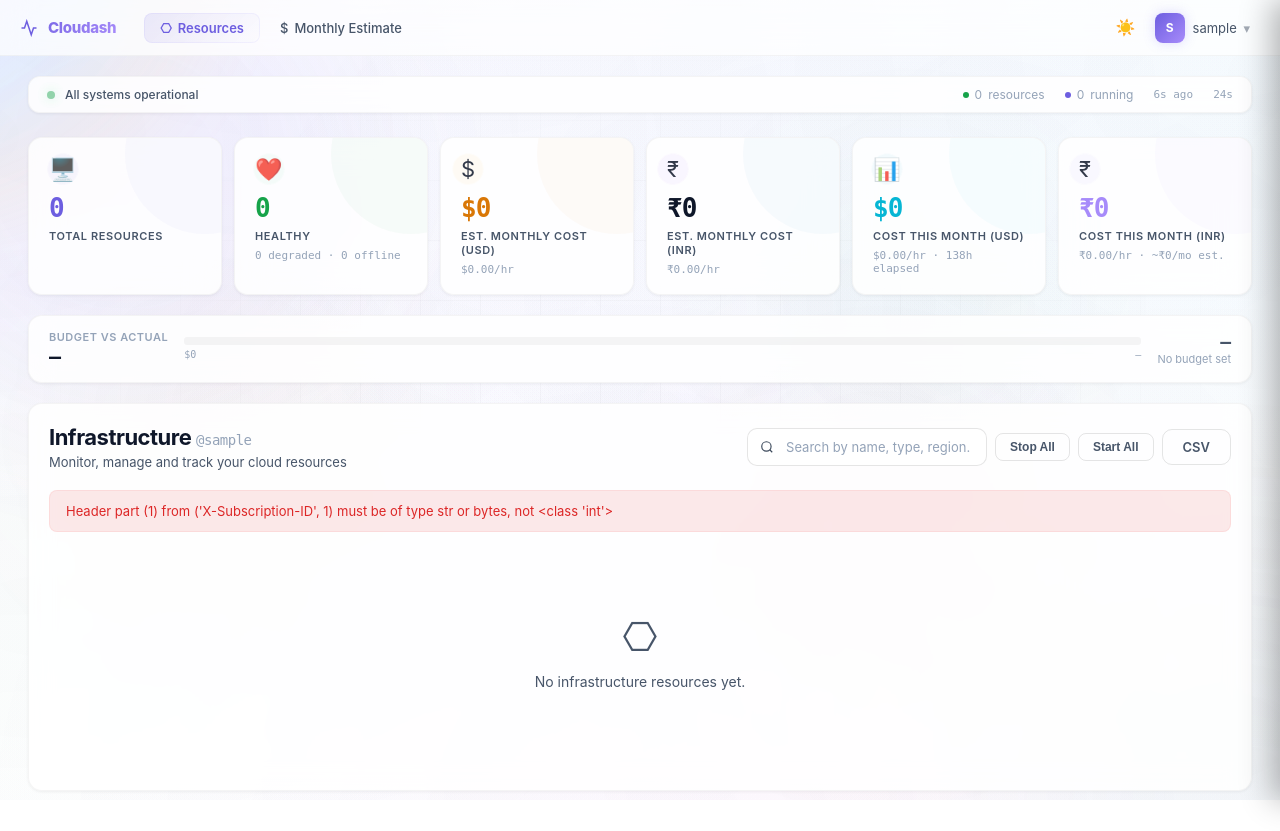
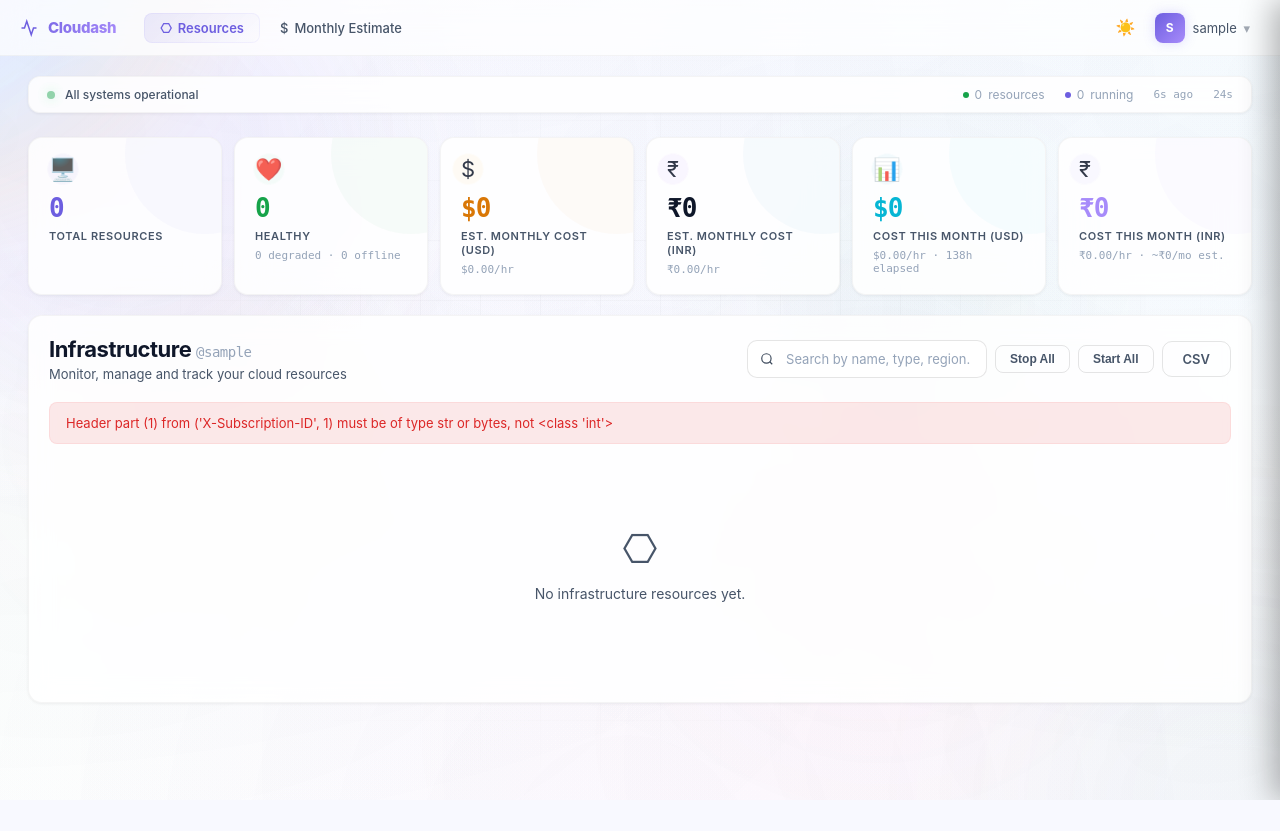
Before and after one commit to saimazansari/cloud-dashboard, a Flask app: page / in a window 1280 px wide. After the commit the page ends 800 px from the top, so only its background shows below. Run offline with Flask 3, Linux system fonts and the light colour scheme; the visitor is signed in with stand-in values (Sample User, id 1).

Commit message:
Remove budget vs actual section from dashboard

```diff
--- a/frontend/templates/dashboard.html
+++ b/frontend/templates/dashboard.html
@@ -66,30 +66,6 @@
         <div class="stat-value countup" data-target="{{ stats.cost_sofar_inr }}" data-prefix="₹" data-decimals="0">₹{{ stats.cost_sofar_inr|int }}</div>
         <div class="stat-label">Cost This Month (INR)</div>
         <div class="stat-sub">₹{{ "%.2f"|format(stats.hourly_cost_inr) }}/hr &middot; ~₹{{ stats.monthly_cost_inr|int }}/mo est.</div>
-    </div>
-</div>
-
-<div class="budget-row" id="budgetRow">
-    <div class="card" style="padding:14px 20px;">
-        <div style="display:flex;justify-content:space-between;align-items:center;gap:16px;flex-wrap:wrap;">
-            <div>
-                <div style="font-size:11px;color:var(--text-dim);font-weight:600;text-transform:uppercase;letter-spacing:0.5px;">Budget vs Actual</div>
-                <div id="budgetDashActual" style="font-size:20px;font-weight:700;font-family:var(--font-mono);">—</div>
-            </div>
-            <div style="flex:1;min-width:120px;">
-                <div class="budget-bar" style="height:8px;">
-                    <div class="budget-fill" id="budgetDashFill" style="width:0%;height:100%;"></div>
-                </div>
-                <div style="display:flex;justify-content:space-between;font-size:10px;color:var(--text-dim);margin-top:4px;font-family:var(--font-mono);">
-                    <span>$0</span>
-                    <span id="budgetDashLabel">—</span>
-                </div>
-            </div>
-            <div style="text-align:right;">
-                <div id="budgetDashPct" style="font-size:18px;font-weight:700;font-family:var(--font-mono);color:var(--text-muted);">—</div>
-                <div id="budgetDashStatus" style="font-size:11px;color:var(--text-dim);">No budget set</div>
-            </div>
-        </div>
     </div>
 </div>
 </div>
@@ -511,34 +487,5 @@
     _origRefresh();
     setTimeout(hideSkeletons, 800);
 };
-
-(function() {
-    fetch('/api/budget/status')
-        .then(function(r) { return r.json(); })
-        .then(function(d) {
-            if (!d || d.status === 'not_set') {
-                document.getElementById('budgetDashStatus').textContent = 'Set budget in settings';
-                return;
-            }
-            var pct = Math.min(d.percentage, 100);
-            document.getElementById('budgetDashActual').textContent = '$' + d.actual.toFixed(0) + ' / $' + d.budget.toFixed(0);
-            document.getElementById('budgetDashFill').style.width = pct.toFixed(0) + '%';
-            document.getElementById('budgetDashLabel').textContent = '$' + d.budget.toFixed(0);
-            document.getElementById('budgetDashPct').textContent = pct.toFixed(0) + '%';
-
-            var das = document.getElementById('budgetDashStatus');
-            if (d.status === 'exceeded') {
-                das.innerHTML = '<span style="color:var(--danger);font-weight:600;">Exceeded by $' + (d.actual - d.budget).toFixed(0) + '</span>';
-                document.getElementById('budgetDashFill').style.background = 'var(--danger)';
-            } else if (d.status === 'warning') {
-                das.innerHTML = '<span style="color:var(--warning);font-weight:600;">$' + d.remaining.toFixed(0) + ' remaining</span>';
-                document.getElementById('budgetDashFill').style.background = 'var(--warning)';
-            } else {
-                das.innerHTML = '<span style="color:var(--success);font-weight:600;">$' + d.remaining.toFixed(0) + ' left</span>';
-                document.getElementById('budgetDashFill').style.background = 'var(--success)';
-            }
-        })
-        .catch(function() {});
-})();
 </script>
 {% endblock %}
```
